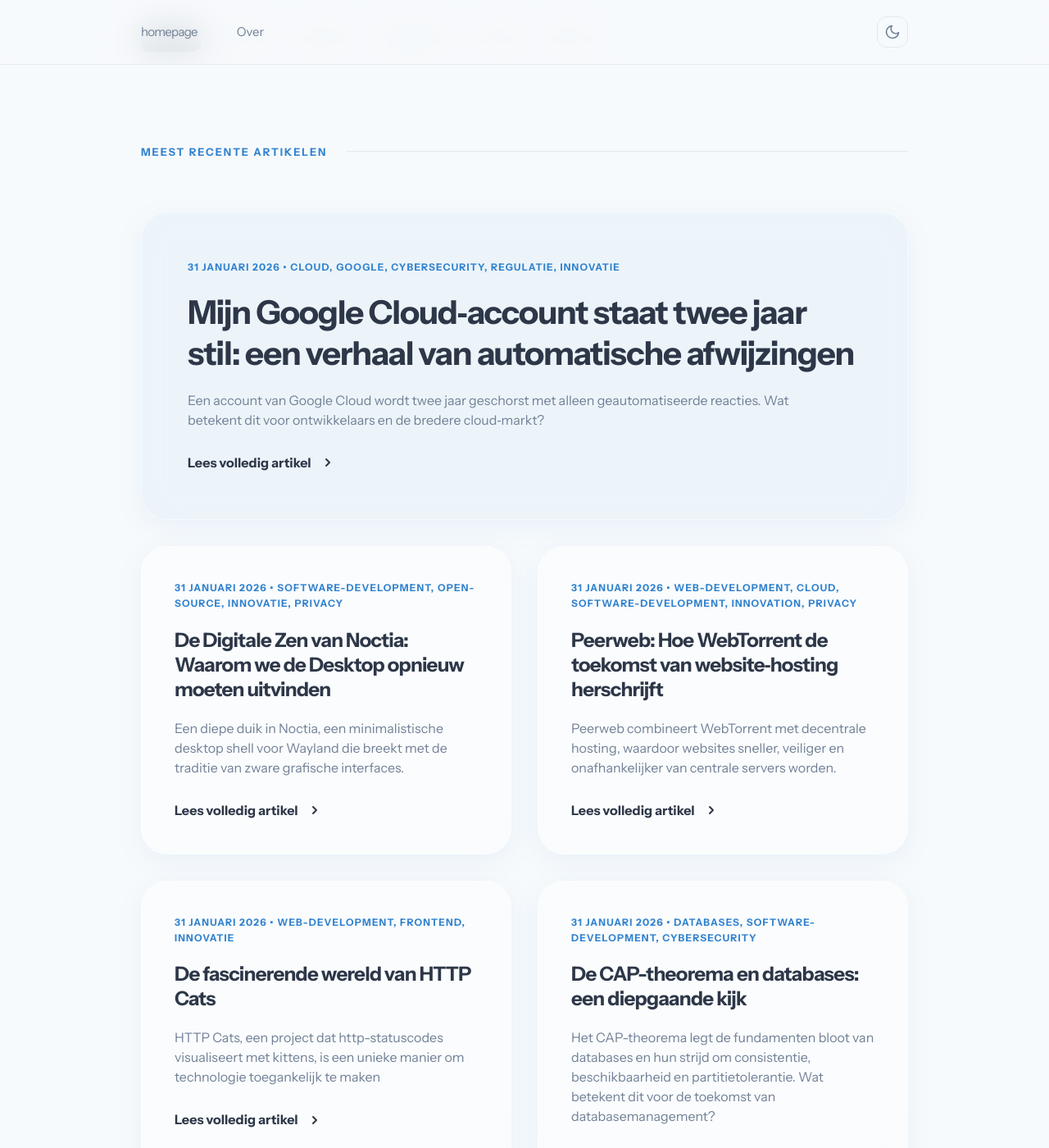
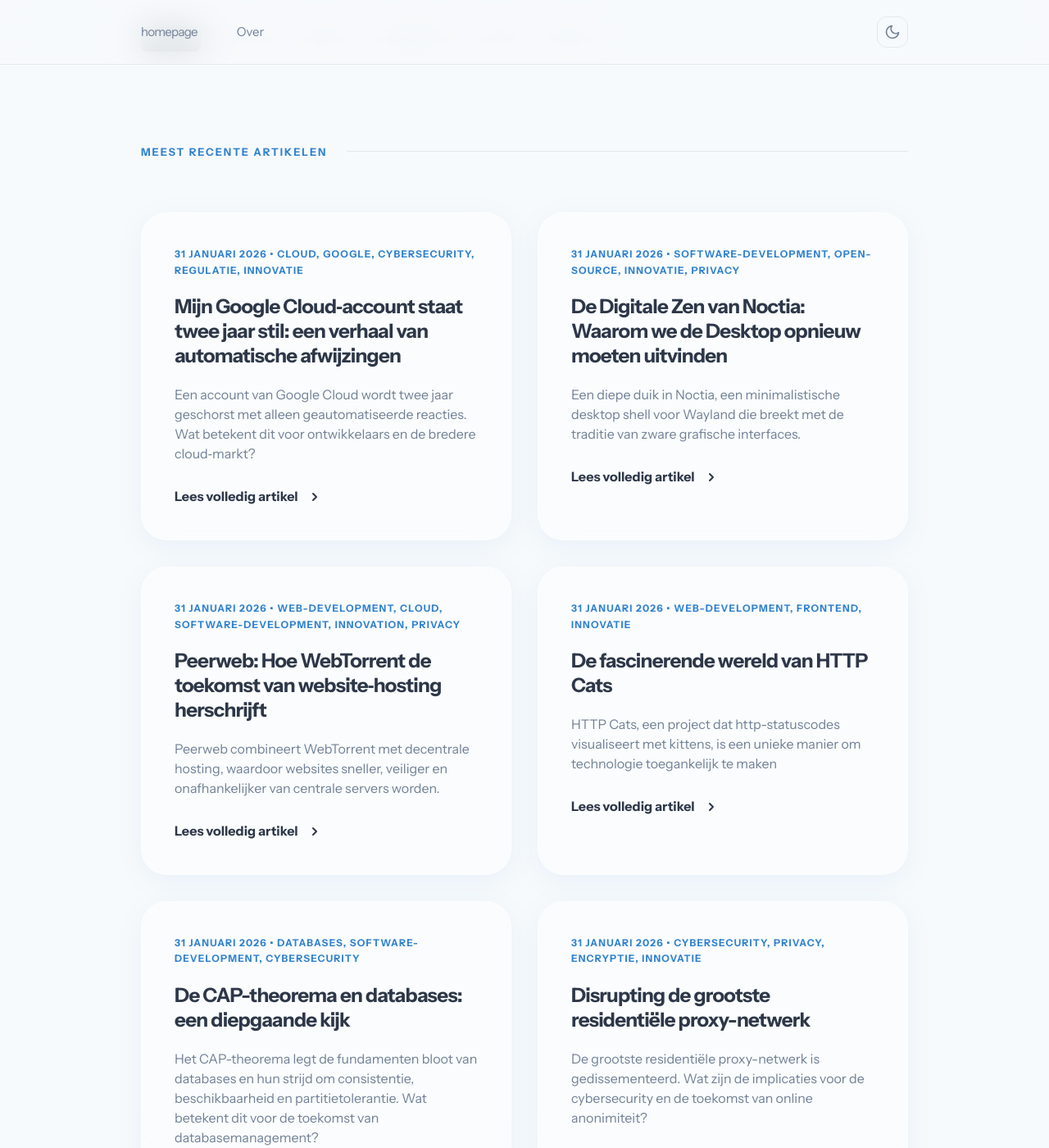
Before and after one commit to Zayeen/homepage, a Jekyll site: the page built from index.html, in a window 1280 px wide and 1400 px high, scrolled down 331 px. Shown: the whole window at 82% size. Built offline with Jekyll 4.4.1, drawn with Linux system fonts in a browser that asks for light colours; the list of posts is cut into pages by our own code.

Commit message:
UI Refinement: Uniform article grid op homepage geactiveerd

```diff
--- a/assets/css/main.css
+++ b/assets/css/main.css
@@ -191,33 +191,14 @@
     z-index: 1;
 }
 
-/* Refined 5-Article Layout */
+/* Uniform Article Grid */
 .featured-grid {
     display: grid;
     grid-template-columns: repeat(2, 1fr);
     gap: 2rem;
 }
 
-/* Feature the latest article across the top */
-.featured-grid article.card-1 {
-    grid-column: span 2;
-    padding: 3.5rem;
-    background: rgba(49, 130, 206, 0.05); /* Very subtle accent tint for the main card */
-}
-
-[data-theme="dark"] .featured-grid article.card-1 {
-    background: rgba(255, 255, 255, 0.04);
-}
-
-.featured-grid article.card-1 h3 {
-    font-size: 2.5rem;
-}
-
-/* Remaining 4 articles in a neat 2x2 grid */
-.featured-grid article.card-2,
-.featured-grid article.card-3,
-.featured-grid article.card-4,
-.featured-grid article.card-5 {
+.featured-grid article {
     grid-column: span 1;
 }
 
@@ -225,17 +206,6 @@
     .featured-grid {
         grid-template-columns: 1fr;
         gap: 1.5rem;
-    }
-    .featured-grid article.card-1,
-    .featured-grid article.card-2,
-    .featured-grid article.card-3,
-    .featured-grid article.card-4,
-    .featured-grid article.card-5 {
-        grid-column: span 1;
-        padding: 2rem;
-    }
-    .featured-grid article.card-1 h3 {
-        font-size: 2rem;
     }
 }
 
```
